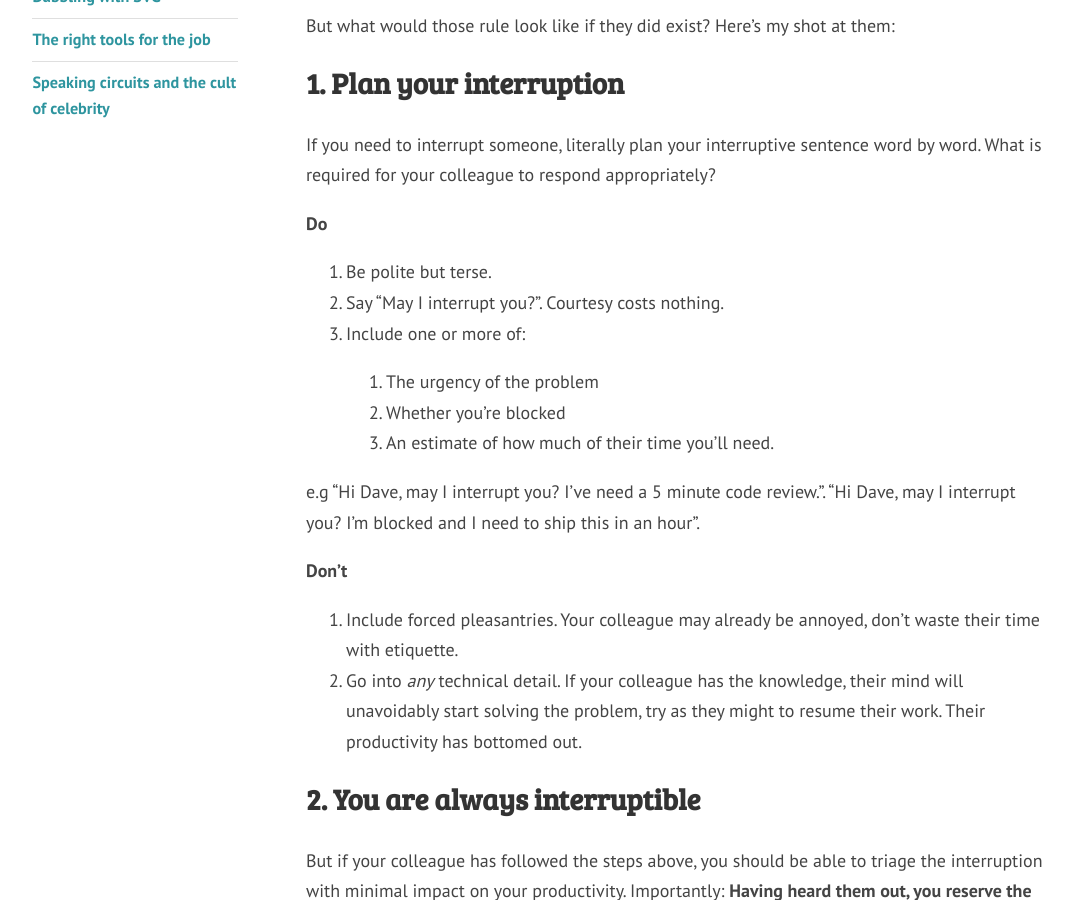
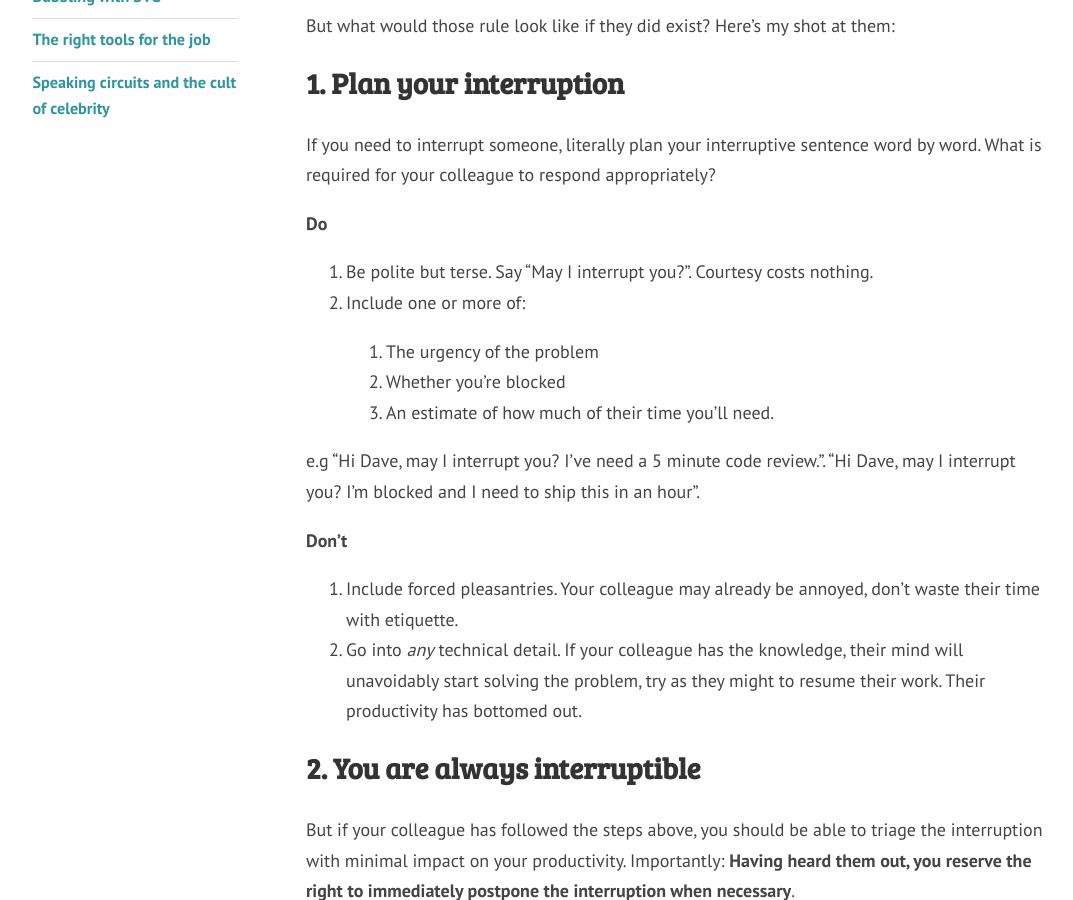
Before and after one commit to davecranwell/davecranwell.github.io, a Jekyll site: the page built from _posts/2017-07-04-rules-of-interruption.md, in a window 1280 px wide and 900 px high, scrolled down 724 px. Shown: the whole window, without its empty margins (100-1173 px from the left). Built offline with Jekyll 4.4.1, drawn with Linux system fonts in a browser that asks for light colours; nearby versions of some CDN libraries; comment, search, counter and statistics services are not loaded; some of the changed lines change nothing that is shown.

```diff
--- a/_posts/2017-07-04-rules-of-interruption.md
+++ b/_posts/2017-07-04-rules-of-interruption.md
@@ -18,9 +18,8 @@
 If you need to interrupt someone, literally plan your interruptive sentence word by word. What is required for your colleague to respond appropriately?
 
 **Do**
-1. Be polite but terse.
-2. Say "May I interrupt you?". Courtesy costs nothing.
-3. Include one or more of:
+1. Be polite but terse. Say "May I interrupt you?". Courtesy costs nothing.
+2. Include one or more of:
     1. The urgency of the problem
     2. Whether you're blocked
     3. An estimate of how much of their time you'll need.
```
